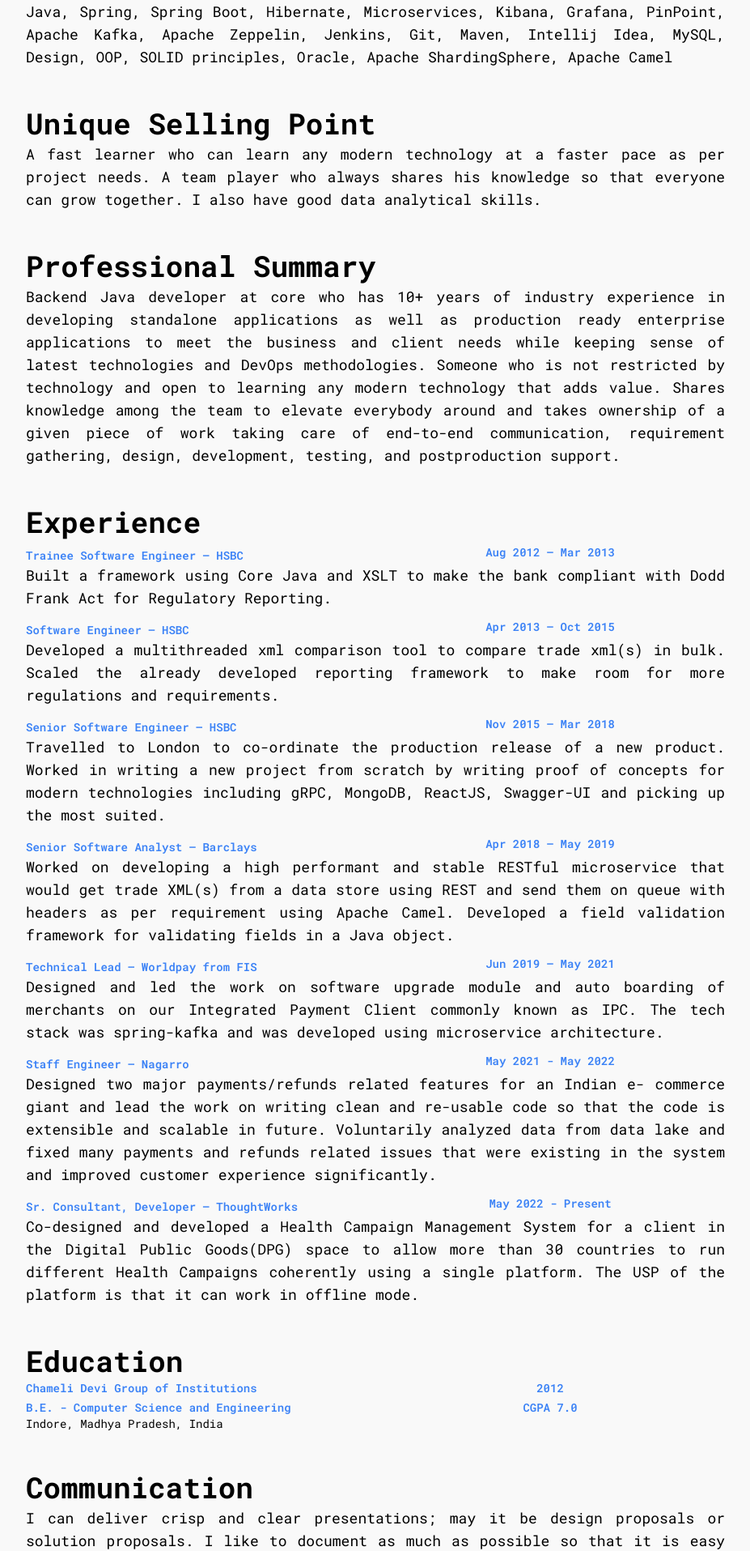
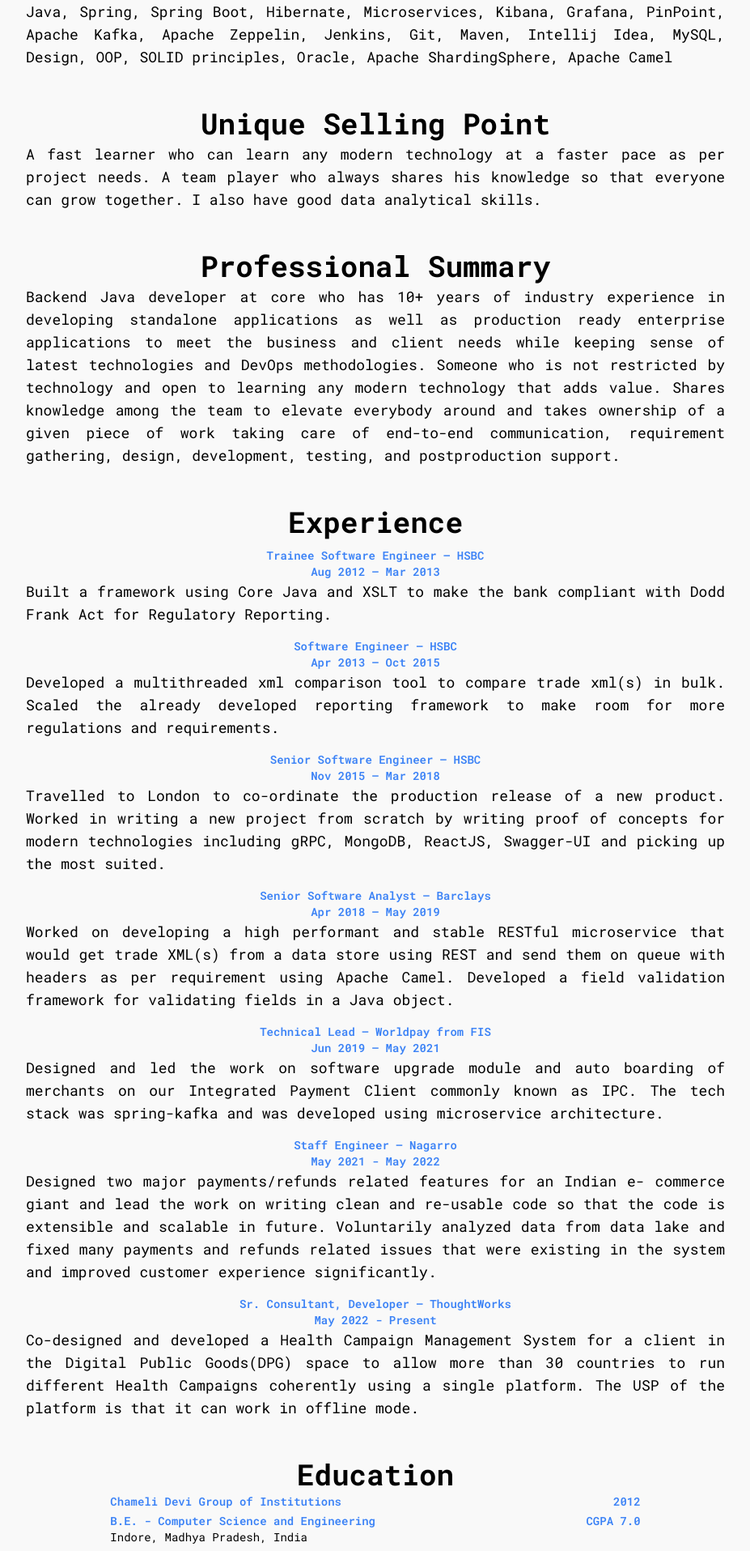
Before and after one commit to jporwal05/resume-fe, a Vue app: page / in a window 1280 px wide. Shown: the part 689-2604 px from the top of the page at 81% size, without its empty margins (176-1103 px from the left). Built offline with nearby package versions, Linux system fonts and the light colour scheme.

Commit message:
made everything centered and responsive

```diff
--- a/src/components/HelloWorld.vue
+++ b/src/components/HelloWorld.vue
@@ -38,7 +38,7 @@
           </div>
         </div>
         <div class="grid grid-flow-col grid-rows-1 mt-2">
-          <div class="flex flex-row justify-center flex-wrap">
+          <div class="flex flex-row justify-center flex-wrap text-center">
             <p class="text-sm font-semibold border border-blue-500 rounded px-2 hover:bg-blue-300 transition delay-150 animate-bounce">Remote</p>
             <p class="text-sm font-semibold">&nbsp;or&nbsp;</p>
             <p class="text-sm font-semibold border border-blue-500 rounded px-2 hover:bg-blue-300 transition delay-150 animate-bounce">Indore, India</p>
@@ -47,7 +47,7 @@
         </div>
       </div>
       <div class="grid grid-flow-col grid-rows-1 p-4">
-        <div class="flex flex-col">
+        <div class="flex flex-col items-center text-center">
           <p class="text-4xl font-bold mt-4">Objective</p>
           <p class="text-lg mt-1 text-justify">To work for an organization where I can contribute my skills and understand the responsibilities and
             strive for collective growth and development working together with my colleagues as a team, always
@@ -55,7 +55,7 @@
         </div>
       </div>
       <div class="grid grid-flow-col grid-rows-1 p-4">
-        <div class="flex flex-col">
+        <div class="flex flex-col items-center text-center">
           <p class="text-4xl font-bold mt-4">Technologies</p>
           <p class="text-lg mt-1 text-justify">Java, Spring, Spring Boot, Hibernate, Microservices, Kibana, Grafana, PinPoint, Apache Kafka, Apache
             Zeppelin, Jenkins, Git, Maven, Intellij Idea, MySQL, Design, OOP, SOLID principles, Oracle, Apache
@@ -63,7 +63,7 @@
         </div>
       </div>
       <div class="grid grid-flow-col grid-rows-1 p-4">
-        <div class="flex flex-col">
+        <div class="flex flex-col items-center text-center">
           <p class="text-4xl font-bold mt-4">Unique Selling Point</p>
           <p class="text-lg mt-1 text-justify">A fast learner who can learn any modern technology at a faster pace as per project needs. A team
             player who always shares his knowledge so that everyone can grow together. I also have good data
@@ -71,8 +71,8 @@
         </div>
       </div>
       <div class="grid grid-flow-col grid-rows-1 p-4">
-        <div class="flex flex-col">
-          <p class="text-4xl font-bold mt-4">Professional Summary</p>
+        <div class="flex flex-col items-center">
+          <p class="text-4xl font-bold mt-4 text-center">Professional Summary</p>
           <p class="text-lg mt-1 text-justify">Backend Java developer at core who has 10+ years of industry experience in developing standalone
             applications as well as production ready enterprise applications to meet the business and client needs
             while keeping sense of latest technologies and DevOps methodologies. Someone who is not restricted
@@ -83,12 +83,12 @@
         </div>
       </div>
       <div class="grid grid-flow-col grid-rows-1 p-4">
-        <div class="flex flex-col">
+        <div class="flex flex-col items-center text-center">
           <div>
             <p class="text-4xl font-bold mt-4">Experience</p>
           </div>
           <div>
-            <div class="grid grid-flow-row grid-cols-2 mt-1 font-semibold text-blue-500 items-center">
+            <div class="mt-1 flex flex-col font-semibold text-blue-500 items-center">
               <div>
                 <p class="text-sm mt-2">Trainee Software Engineer — HSBC</p>
               </div>
@@ -102,7 +102,7 @@
             </div>
           </div>
           <div>
-            <div class="grid grid-flow-row grid-cols-2 mt-2 font-semibold text-blue-500 items-center">
+            <div class="mt-2 flex flex-col font-semibold text-blue-500 items-center">
               <div>
                 <p class="text-sm mt-2">Software Engineer — HSBC</p>
               </div>
@@ -117,7 +117,7 @@
             </div>
           </div>
           <div>
-            <div class="grid grid-flow-row grid-cols-2 mt-2 font-semibold text-blue-500 items-center">
+            <div class="mt-2 flex flex-col font-semibold text-blue-500 items-center">
               <div>
                 <p class="text-sm mt-2">Senior Software Engineer — HSBC</p>
               </div>
@@ -133,7 +133,7 @@
             </div>
           </div>
           <div>
-            <div class="grid grid-flow-row grid-cols-2 mt-2 font-semibold text-blue-500 items-center">
+            <div class="mt-2 flex flex-col font-semibold text-blue-500 items-center">
               <div>
                 <p class="text-sm mt-2">Senior Software Analyst — Barclays</p>
               </div>
@@ -149,7 +149,7 @@
             </div>
           </div>
           <div>
-            <div class="grid grid-flow-row grid-cols-2 mt-2 font-semibold text-blue-500 items-center">
+            <div class="mt-2 flex flex-col font-semibold text-blue-500 items-center">
               <div>
                 <p class="text-sm mt-2">Technical Lead — Worldpay from FIS</p>
               </div>
@@ -165,7 +165,7 @@
             </div>
           </div>
           <div>
-            <div class="grid grid-flow-row grid-cols-2 mt-2 font-semibold text-blue-500 items-center">
+            <div class="mt-2 flex flex-col font-semibold text-blue-500 items-center">
               <div>
                 <p class="text-sm mt-2">Staff Engineer — Nagarro</p>
               </div>
@@ -182,7 +182,7 @@
             </div>
           </div>
           <div>
-            <div class="grid grid-flow-row grid-cols-2 mt-2 font-semibold text-blue-500 items-center">
+            <div class="mt-2 flex flex-col font-semibold text-blue-500 items-center">
               <div>
                 <p class="text-sm mt-2">Sr. Consultant, Developer — ThoughtWorks</p>
               </div>
@@ -200,7 +200,7 @@
         </div>
       </div>
       <div class="grid grid-flow-col grid-rows-1 p-4">
-        <div class="flex flex-col">
+        <div class="flex flex-col items-center">
           <div>
             <p class="text-4xl font-bold mt-4">Education</p>
           </div>
@@ -210,7 +210,7 @@
                 <p class="text-sm">Chameli Devi Group of Institutions</p>
               </div>
               <div>
-                <p class="text-sm text-center">2012</p>
+                <p class="text-sm text-right">2012</p>
               </div>
             </div>
             <div class="grid grid-flow-row grid-cols-2 mt-1 font-semibold text-blue-500 items-center">
@@ -218,7 +218,7 @@
                 <p class="text-sm">B.E. - Computer Science and Engineering</p>
               </div>
               <div>
-                <p class="text-sm text-center">CGPA 7.0</p>
+                <p class="text-sm text-right">CGPA 7.0</p>
               </div>
             </div>
             <div>
@@ -228,7 +228,7 @@
         </div>
       </div>
       <div class="grid grid-flow-col grid-rows-1 p-4">
-        <div class="flex flex-col">
+        <div class="flex flex-col items-center text-center">
           <p class="text-4xl font-bold mt-4">Communication</p>
           <p class="text-lg mt-1 text-justify">I can deliver crisp and clear presentations; may it be design proposals or solution proposals. I like to
             document as much as possible so that it is easy to share knowledge, do root cause analysis or back track.</p>
```
